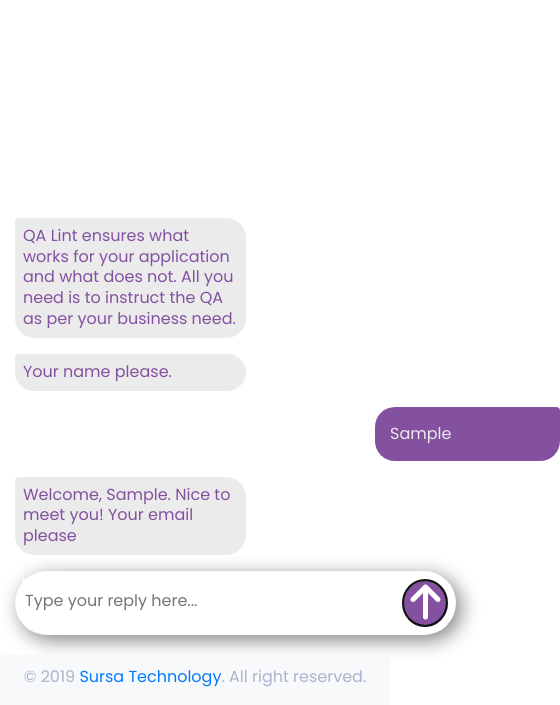
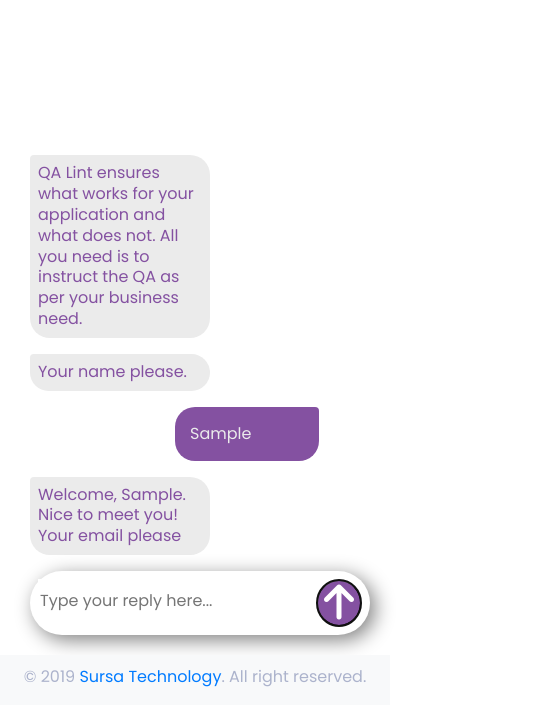
Before and after one commit to Nwafor-Onyebuchi/QALINT, a website: page dist/hire.html in a window 390 px wide. Both pictures are taken after typing "Sample" into the empty fields and a click on the button 339 px from the left and 742 px from the top of the page. Shown: the part 139-844 px from the top of the page, 560 px wide, since content can reach past the window. Drawn offline with nearby package versions, Linux system fonts and the light colour scheme.

Commit message:
improved on responsiveness

```diff
--- a/dist/css/style.css
+++ b/dist/css/style.css
@@ -254,6 +254,7 @@ kbd {
   padding: 15px;
   color: #ebebeb;
   border-radius: 20px 4px 20px 20px;
+  margin-left: 145px;
 }
 
 .res-in {
@@ -280,9 +281,6 @@ kbd {
   border-radius: 50%;
 }
 
-.incoming {
-  margin-left: 360px;
-}
 .response {
   float: left;
   background-color: #fff;
@@ -346,10 +344,6 @@ form {
     line-height: 1.3;
   }
 
-  .incoming {
-    margin-right: 10px;
-  }
-
   .intro-message {
     font-size: 12px;
   }
--- a/dist/hire.html
+++ b/dist/hire.html
@@ -65,7 +65,7 @@
         "Are you looking for someone to test and improve your
         product/application Quality?"
       </p>
-      <div class="conversational-form">
+      <div class="conversational-form container">
         <div class="chat-history">
           <p class="message-box">
             QA Lint ensures what works for your application and what does not.
--- a/dist/js/main.js
+++ b/dist/js/main.js
@@ -52,7 +52,7 @@ const hireChat = $event => {
   reply = document.querySelector(".res-in");
   let username = reply.value;
   const userResponse = document.createElement("p");
-  const botResponse = document.createElement("p");
+  let botResponse = document.createElement("p");
   userResponse.textContent = username;
   botResponse.textContent =
     "Welcome, " + username + ". Nice to meet you! Your email please";
@@ -64,6 +64,9 @@ const hireChat = $event => {
   if (username.indexOf("@") !== -1) {
     companyName = "Great! What's your company name?";
     botResponse.textContent = companyName;
+  } else if (username.includes("github") === true) {
+    botResponse.textContent =
+      "Thanks! Is there something else you'd like us to know?";
   }
 };
 document.querySelector("#btn").addEventListener("click", hireChat);
```
